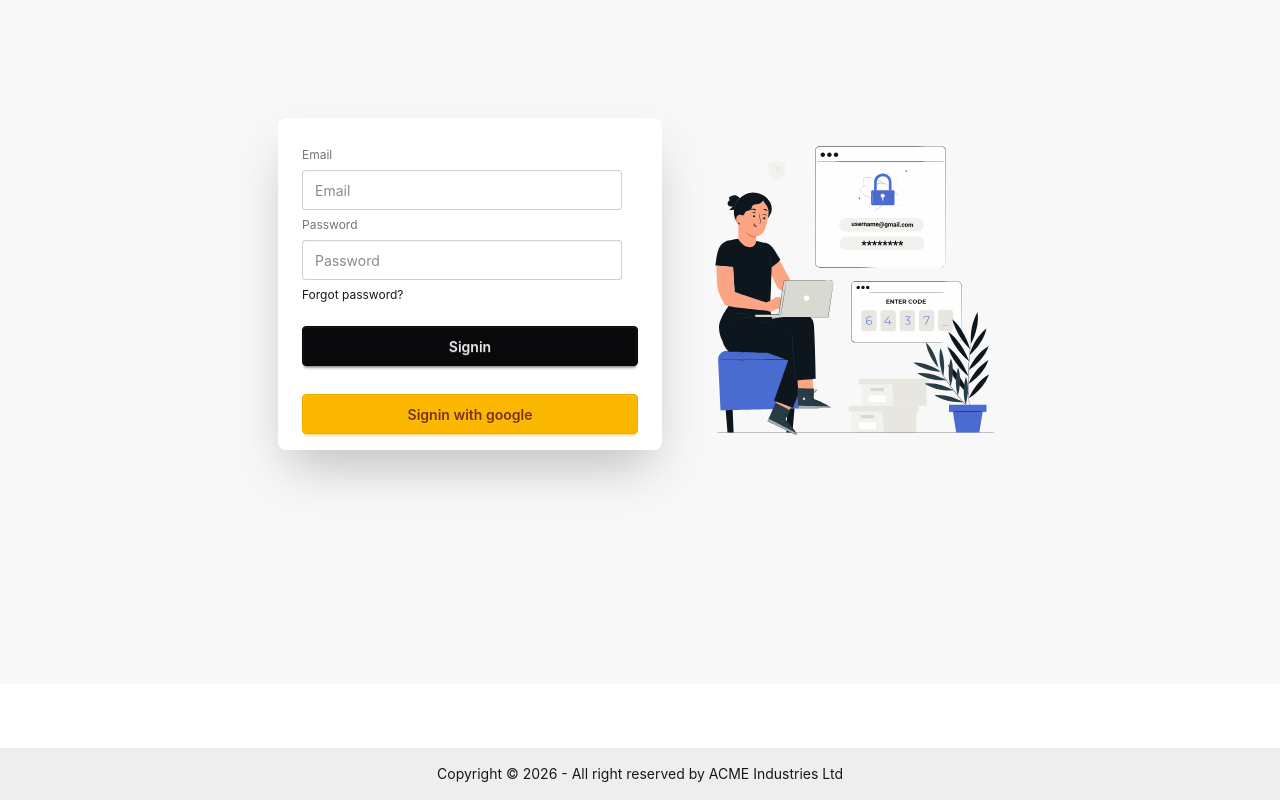
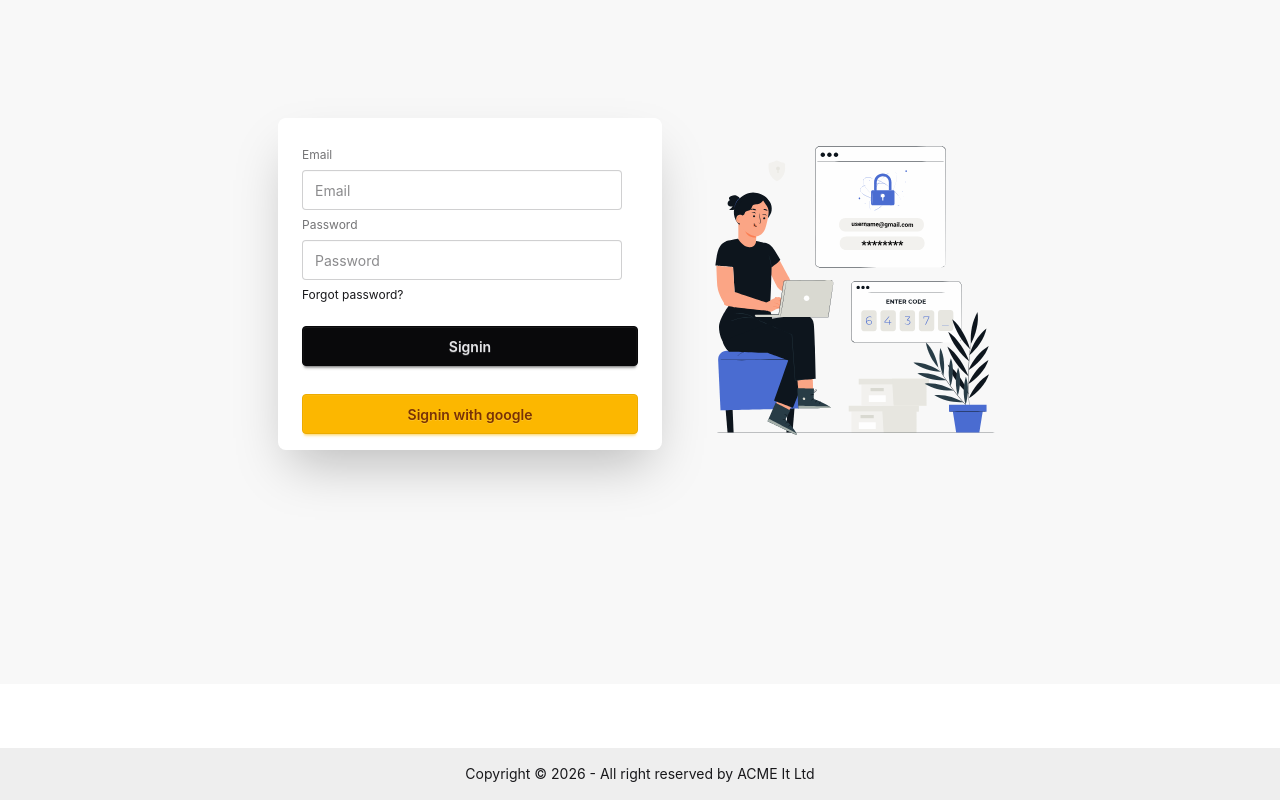
Before and after one commit to Taanveer22/tech-job-portal-client, a React (Vite) app: page /signin in a window 1280 px wide. Shown: the part 245-1045 px from the top of the page. Built offline with nearby package versions, Linux system fonts and the light colour scheme; no server answers.

Commit message:
alhamdulliah readme file updated

```diff
--- a/src/components/Footer.jsx
+++ b/src/components/Footer.jsx
@@ -3,10 +3,7 @@ const Footer = () => {
     <div>
       <footer className="footer sm:footer-horizontal footer-center bg-base-300 text-base-content p-4">
         <aside>
-          <p>
-            Copyright © {new Date().getFullYear()} - All right reserved by ACME
-            Industries Ltd
-          </p>
+          <p>Copyright © {new Date().getFullYear()} - All right reserved by ACME It Ltd</p>
         </aside>
       </footer>
     </div>
--- a/src/components/Navbar.jsx
+++ b/src/components/Navbar.jsx
@@ -37,7 +37,7 @@ const Navbar = () => {
   );
   return (
     <div>
-      <div className="max-lg:collapse bg-base-200 shadow-sm w-full rounded-md">
+      <div className="max-lg:collapse bg-base-300 shadow-sm w-full rounded-md">
         <input id="navbar-1-toggle" className="peer hidden" type="checkbox" />
         <label
           htmlFor="navbar-1-toggle"
```
Also changed, not shown: src/hooks/useAxiosSecure.jsx (+4 -4 lines), 1 other file (tests, documents, lock files or other folders).
